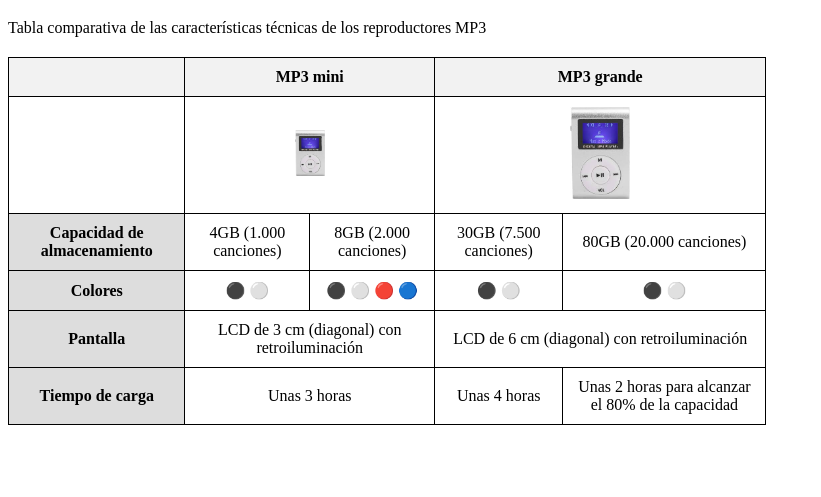
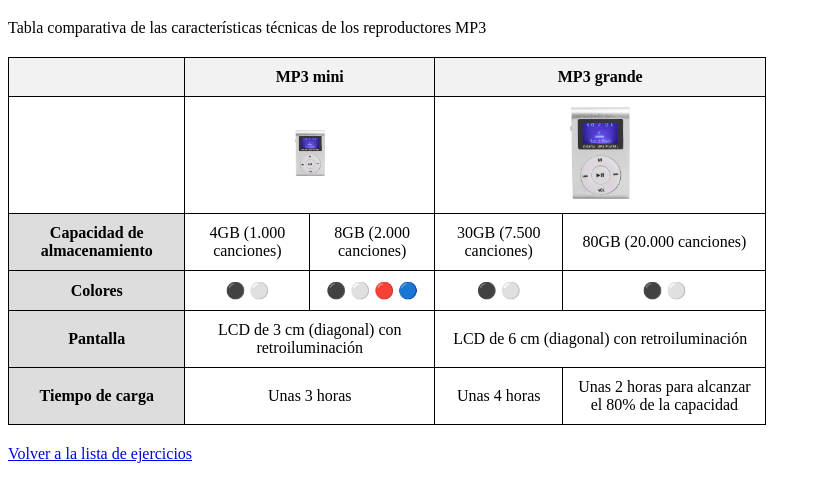
Before and after one commit to elsaromero/web, a plain HTML site: page ejercicio13.html in a window 1280 px wide. Shown: the part 61-558 px from the top of the page, without its empty margins (0-821 px from the left). Drawn offline with Linux system fonts and the light colour scheme.

Commit message:
Add files via upload

```diff
--- a/ejercicio13.html
+++ b/ejercicio13.html
@@ -75,6 +75,7 @@
             <td>Unas 2 horas para alcanzar el 80% de la capacidad</td>
         </tr>
     </table>
+    <p><a href="index.html">Volver a la lista de ejercicios</a></p>
 
 </body>
 </html>
```
